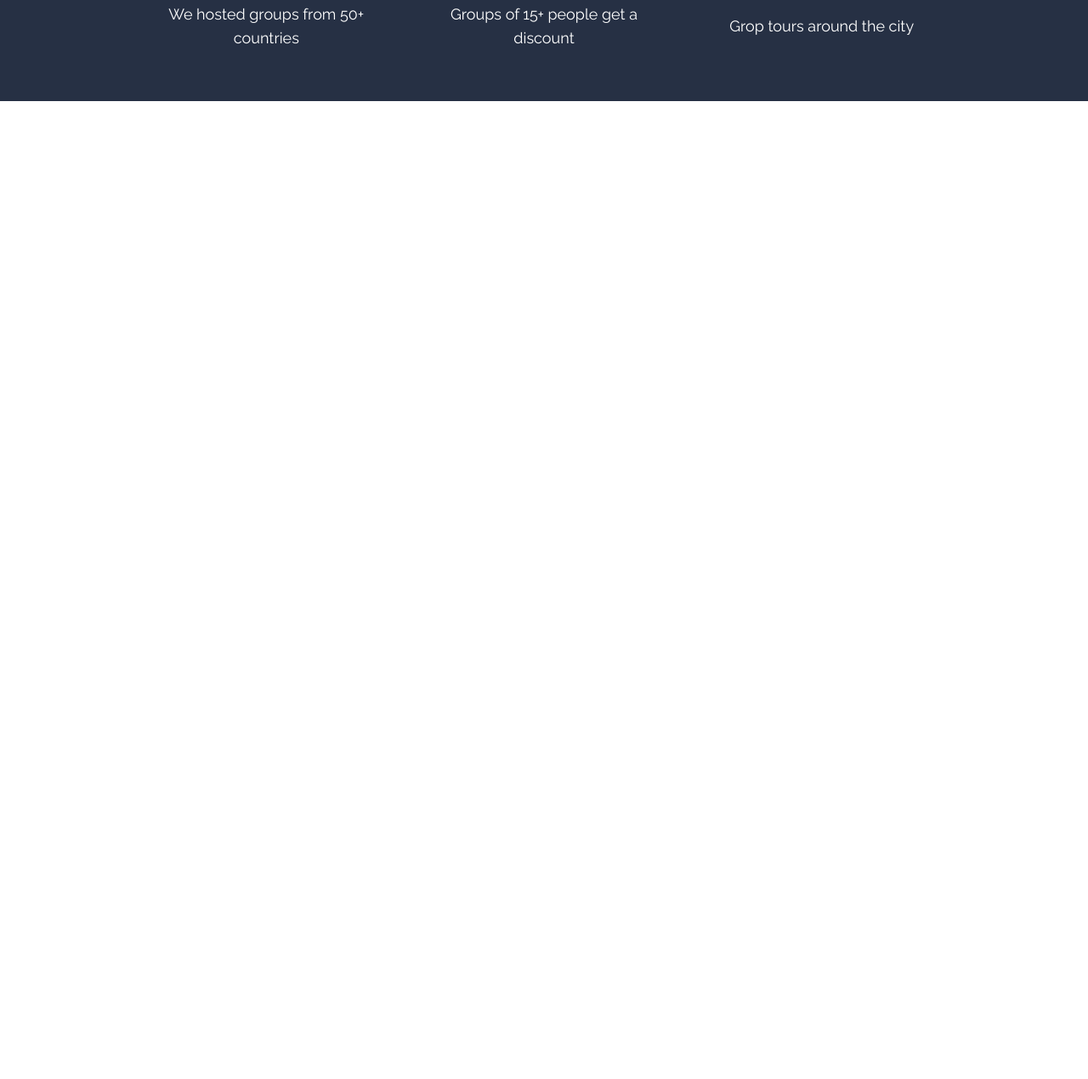
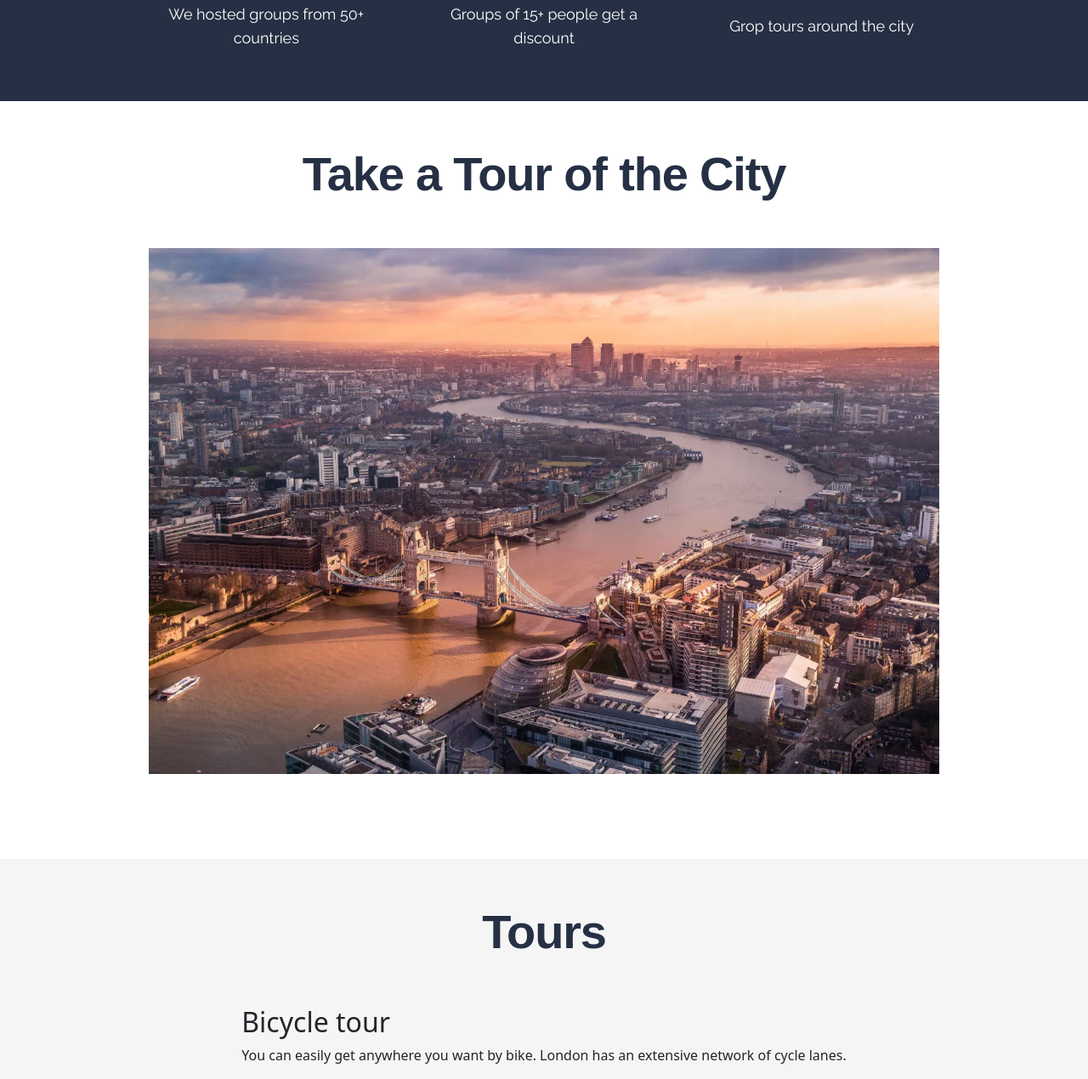
Before and after one commit to lanachayka/happy-hostel, a plain HTML site: page index.html in a window 1280 px wide. Shown: the part 6751-8021 px from the top of the page at 85% size. Before the commit the page ends 6870 px from the top, so only its background shows below. Drawn offline with nearby package versions, Linux system fonts and the light colour scheme; a web font is replaced by a local one.

Commit message:
City tours

```diff
--- a/css/index.css
+++ b/css/index.css
@@ -758,3 +758,37 @@
     min-height: 50px;
   }
 }
+
+/* Take a Tour of the City */
+.take-a-tour {
+  max-width: 980px;
+  margin: auto;
+  background-color: var(--back-color);
+  display: flex;
+  flex-direction: column;
+}
+.take-a-tour-title {
+  font-size: 56px;
+  color: var(--main-color);
+  line-height: 1.3;
+  font-family: var(--title-font);
+  font-weight: 800;
+  letter-spacing: -0.021em;
+  padding-top: 50px;
+  text-align: center;
+  margin-bottom: 50px;
+}
+.take-a-tour-photo {
+  min-width: 100%;
+  padding-left: 25px;
+  padding-right: 25px;
+  margin-bottom: 100px;
+}
+
+/* Tours */
+#tours {
+  background-color: var(--accent-back-color);
+  display: flex;
+  flex-direction: column;
+  align-items: center;
+}
--- a/index.html
+++ b/index.html
@@ -277,6 +277,17 @@
           </div>
         </div>
       </div>
+      <div class="take-a-tour">
+        <h1 class="take-a-tour-title">Take a Tour of the City</h1>
+        <img class="take-a-tour-photo" src="img/tour-city.webp" alt="London">
+      </div>
+      <div id="tours">
+        <h1 class="take-a-tour-title">Tours</h1>
+        <div class="tour-box">
+          <h2 class="tour-small-title">Bicycle tour</h2>
+          <p class="tour-small-text">You can easily get anywhere you want by bike. London has an extensive network of cycle lanes.</p>
+        </div>
+      </div>
     </main>
     <script src="https://cdn.jsdelivr.net/npm/bootstrap@5.0.1/dist/js/bootstrap.bundle.min.js" integrity="sha384-gtEjrD/SeCtmISkJkNUaaKMoLD0//ElJ19smozuHV6z3Iehds+3Ulb9Bn9Plx0x4" crossorigin="anonymous"></script>
     <script src="js/index.js"></script>
```
Also changed, not shown: img/tour-city.webp (added).
